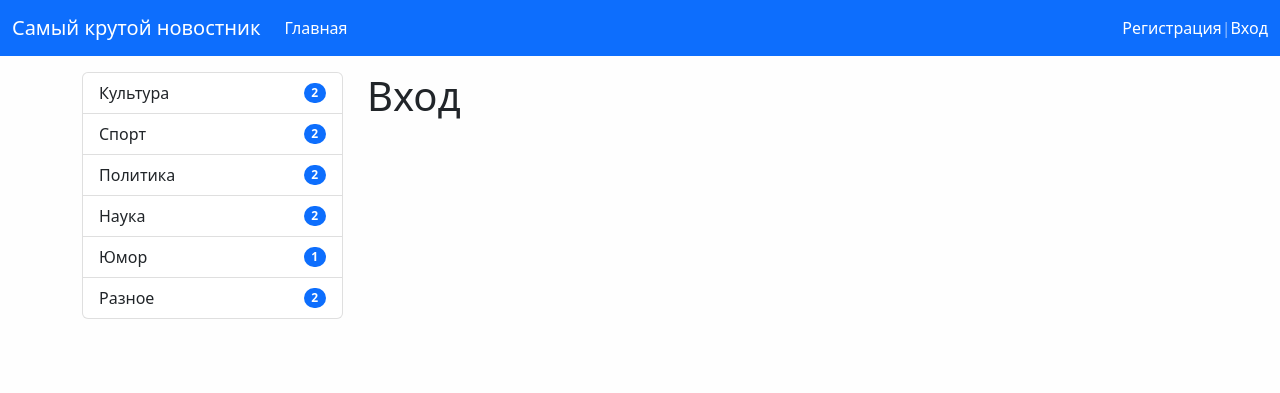
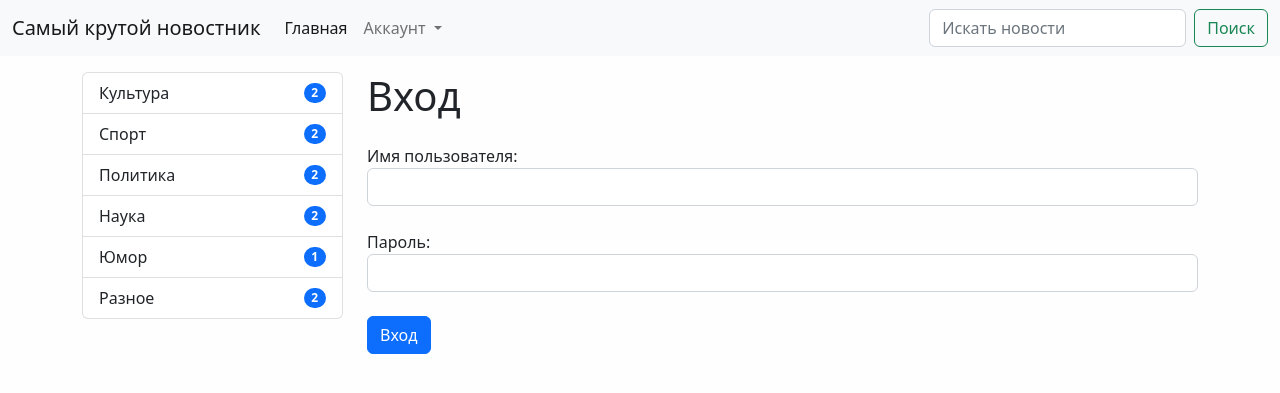
Before and after one commit to fivan999/news_site, a Django app: page /login/ in a window 1280 px wide. Shown: the top 393 px of the page. Run offline with Django 4.2, Linux system fonts and the light colour scheme; data comes from the database, SQL or seed files in the repository; some libraries are stand-ins or nearby versions.

Commit message:
some_genius_moves

```diff
--- a/mysite1/news/forms.py
+++ b/mysite1/news/forms.py
@@ -3,6 +3,8 @@ from .models import *
 import re
 from PIL import Image
 from django.core.exceptions import ValidationError
+from django.contrib.auth.forms import UserCreationForm, AuthenticationForm
+from django.contrib.auth.models import User
 
 
 class NewsForm(forms.ModelForm):
@@ -27,3 +29,25 @@ class NewsForm(forms.ModelForm):
         if re.match(r'\d', title):
             raise ValidationError('Название не должно начинаться с цифры')
         return title
+
+
+class UserRegisterForm(UserCreationForm):
+    username = forms.CharField(label='Имя пользователя',
+                               widget=forms.TextInput(attrs={'class': 'form-control mb-4'}))
+    password1 = forms.CharField(label='Пароль',
+                                widget=forms.PasswordInput(attrs={'class': 'form-control mb-4'}))
+    password2 = forms.CharField(label='Подтвердите пароль',
+                                widget=forms.PasswordInput(attrs={'class': 'form-control mb-4'}))
+    email = forms.EmailField(label='E-mail',
+                             widget=forms.EmailInput(attrs={'class': 'form-control mb-4'}))
+
+    class Meta:
+        model = User
+        fields = ['username', 'email', 'password1', 'password2']
+
+
+class UserLoginForm(AuthenticationForm):
+    username = forms.CharField(label='Имя пользователя',
+                               widget=forms.TextInput(attrs={'class': 'form-control mb-4'}))
+    password = forms.CharField(label='Пароль',
+                               widget=forms.PasswordInput(attrs={'class': 'form-control mb-4'}))
--- a/mysite1/news/templates/news/login.html
+++ b/mysite1/news/templates/news/login.html
@@ -10,5 +10,12 @@
 
 {% block content %}
     <h1 class="mb-4">Вход</h1>
+    <form method="post">
+        {% csrf_token %}
+
+        {{ form.as_p }}
+
+        <button type="submit" class="btn btn-primary btn-block">Вход</button>
+    </form>
 
 {% endblock %}
--- a/mysite1/news/urls.py
+++ b/mysite1/news/urls.py
@@ -2,7 +2,8 @@ from django.urls import path, include
 from .views import *
 urlpatterns = [
     path('register/', register, name='register'),
-    path('login/', login, name='login'),
+    path('login/', user_login, name='login'),
+    path('logout/', user_logout, name='logout'),
     path('', HomeNews.as_view(), name='home'),
     path('category/<int:category_id>', NewsByCategory.as_view(), name='category'),
     path('news/<int:pk>', ViewNews.as_view(), name='view_news'),
--- a/mysite1/news/views.py
+++ b/mysite1/news/views.py
@@ -1,32 +1,48 @@
+from django.db.models import Q
 from django.shortcuts import render
 from django.http import HttpResponse
 from news.models import News, Category
 from django.contrib.auth.mixins import LoginRequiredMixin
 from django.shortcuts import get_object_or_404, redirect
-from news.forms import NewsForm
+from news.forms import NewsForm, UserRegisterForm, UserLoginForm
 from django.contrib import messages
-from django.contrib.auth.forms import UserCreationForm
+from django.contrib.auth import login, logout
 from django.urls import reverse, reverse_lazy
 from django.views.generic import ListView, DetailView, CreateView
 from django.core.paginator import Paginator
 
 
+def user_logout(request):
+    logout(request)
+    return redirect('home')
+
+
 def register(request):
     if request.method == 'POST':
-        form = UserCreationForm(request.POST)
+        form = UserRegisterForm(request.POST)
         if form.is_valid():
-            form.save()
+            user = form.save()
             messages.success(request, 'Регистрация успешна')
-            return redirect('login')
+            login(request, user)
+            return redirect('home')
         else:
             messages.error(request, 'Ошибка регистрации')
     else:
-        form = UserCreationForm()
+        form = UserRegisterForm()
     return render(request, 'news/register.html', {'form': form})
 
 
-def login(request):
-    return render(request, 'news/login.html')
+def user_login(request):
+    if request.method == 'POST':
+        form = UserLoginForm(data=request.POST)
+        if form.is_valid():
+            user = form.get_user()
+            login(request, user)
+            messages.success(request, 'Успешный вход')
+            return redirect('home')
+    else:
+        form = UserLoginForm()
+    return render(request, 'news/login.html', {'form': form})
 
 
 class HomeNews(ListView):
@@ -34,10 +50,13 @@ class HomeNews(ListView):
     template_name = 'news/index.html'
     context_object_name = 'news'
     extra_context = {'title': 'Главная страница'}
-    allow_empty = False
+    allow_empty = True
     paginate_by = 2
 
     def get_queryset(self):
+        search_query = self.request.GET.get('search_req', None)
+        if search_query is not None:
+            return News.objects.exclude(is_published=0).filter(Q(title__icontains=search_query) | Q(content__icontains=search_query)).select_related('category')
         return News.objects.exclude(is_published=0).select_related('category')
 
 
@@ -93,7 +112,7 @@ class ViewNews(DetailView):
 class CreateNews(LoginRequiredMixin, CreateView):
     template_name = 'news/add_news.html'
     form_class = NewsForm
-    login_url = '/admin/'
+    login_url = '/login/'
     # success_url = reverse_lazy('home')
 
 # def add_news(request):
--- a/mysite1/templates/base.html
+++ b/mysite1/templates/base.html
@@ -7,7 +7,9 @@
     <meta name="viewport" content="width=device-width, initial-scale=1">
     <title>{% block title %}{{ title }}{% endblock %}</title>
     <link href="{% static 'bootstrap/css/bootstrap.min.css' %}" rel="stylesheet">
+    <link href="{% static 'bootstrap/css/bootstrap.css' %}" rel="stylesheet">
     <link href="{% static 'css/style.css' %}" rel="stylesheet">
+
 
 </head>
 
@@ -85,5 +87,6 @@
 </div>
 
 <script src="{% static 'bootstrap/js/bootstrap.min.js' %}"></script>
+<script src="{% static 'bootstrap/js/bootstrap.bundle.min.js' %}"></script>
 </body>
 </html>
--- a/mysite1/templates/inc/_nav.html
+++ b/mysite1/templates/inc/_nav.html
@@ -1,9 +1,7 @@
-<nav class="navbar navbar-expand-lg navbar-dark bg-primary">
+<nav class="navbar navbar-expand-lg bg-light">
   <div class="container-fluid">
     <a class="navbar-brand" href="{% url 'home' %}">Самый крутой новостник</a>
-        <button class="navbar-toggler" type="button" data-bs-toggle="collapse"
-                data-bs-target="#navbarSupportedContent" aria-controls="navbarSupportedContent" aria-expanded="false"
-                aria-label="Toggle navigation">
+    <button class="navbar-toggler" type="button" data-bs-toggle="collapse" data-bs-target="#navbarSupportedContent" aria-controls="navbarSupportedContent" aria-expanded="false" aria-label="Toggle navigation">
       <span class="navbar-toggler-icon"></span>
     </button>
     <div class="collapse navbar-collapse" id="navbarSupportedContent">
@@ -13,13 +11,28 @@
         </li>
         {% if request.user.is_authenticated %}
         <li class="nav-item">
-                    <a class="nav-link active" aria-current="page" href="{% url 'add_news' %}">Добавить новость</a>
+          <a class="nav-link" href="{% url 'add_news' %}">Добавить новость</a>
         </li>
         {% endif %}
+        <li class="nav-item dropdown">
+          <a class="nav-link dropdown-toggle" href="#" role="button" data-bs-toggle="dropdown" aria-expanded="false">
+            Аккаунт
+          </a>
+          <ul class="dropdown-menu">
+              {% if not request.user.is_authenticated %}
+                  <li><a class="dropdown-item" href="{% url 'register' %}">Регистрация</a></li>
+                  <li><a class="dropdown-item" href="{% url 'login' %}">Вход</a></li>
+              {% else %}
+                  <li><a class="dropdown-item" href="{% url 'logout' %}">Выход</a></li>
+              {% endif %}
           </ul>
+        </li>
+      </ul>
+      <form class="d-flex" role="search" action="{% url 'home' %}">
+        {% csrf_token %}
+        <input class="form-control me-2" type="search" placeholder="Искать новости" aria-label="Search" name="search_req">
+        <button class="btn btn-outline-success" type="submit">Поиск</button>
+      </form>
     </div>
-        <span class="navbar-text d-flex">
-            <a href="{% url 'register' %}" class="nav-link active">Регистрация</a> | <a href="{% url 'login' %}" class="nav-link active">Вход</a>
-        </span>
   </div>
 </nav>
```
Lines whose indentation alone changed are shown as unchanged.
